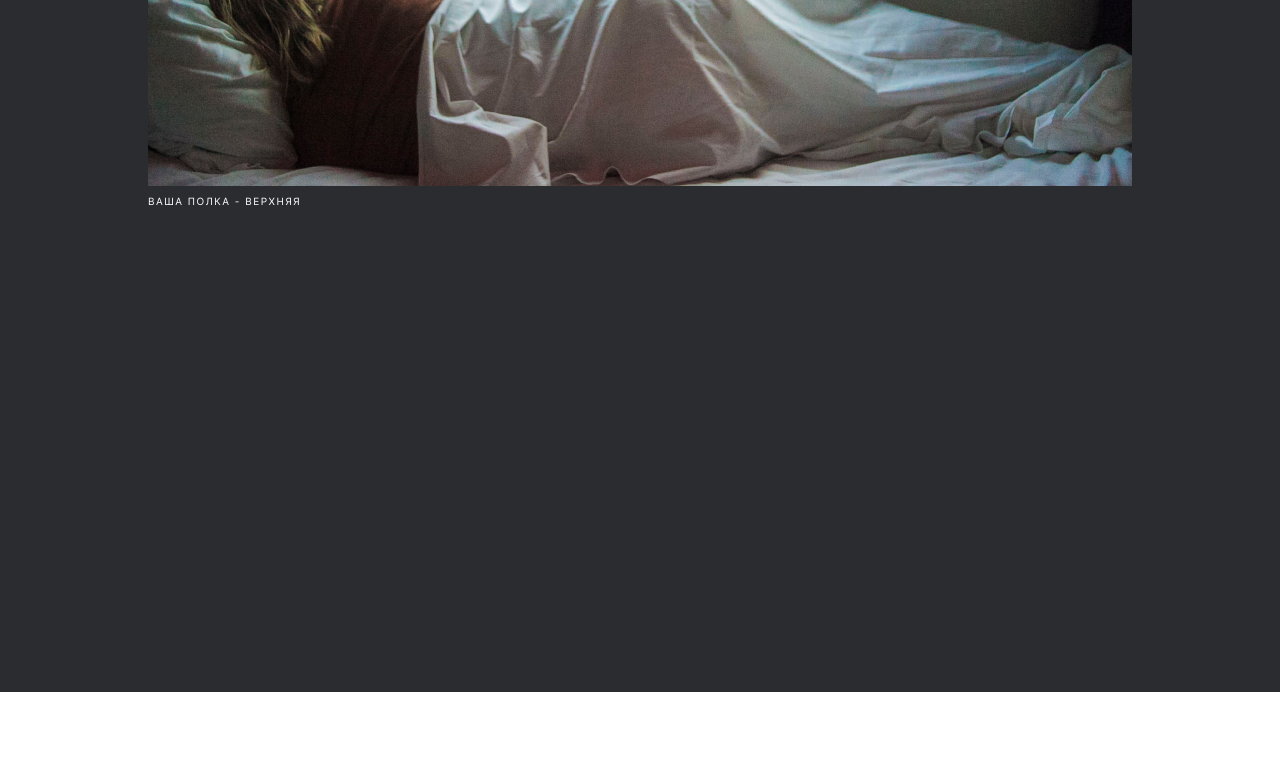
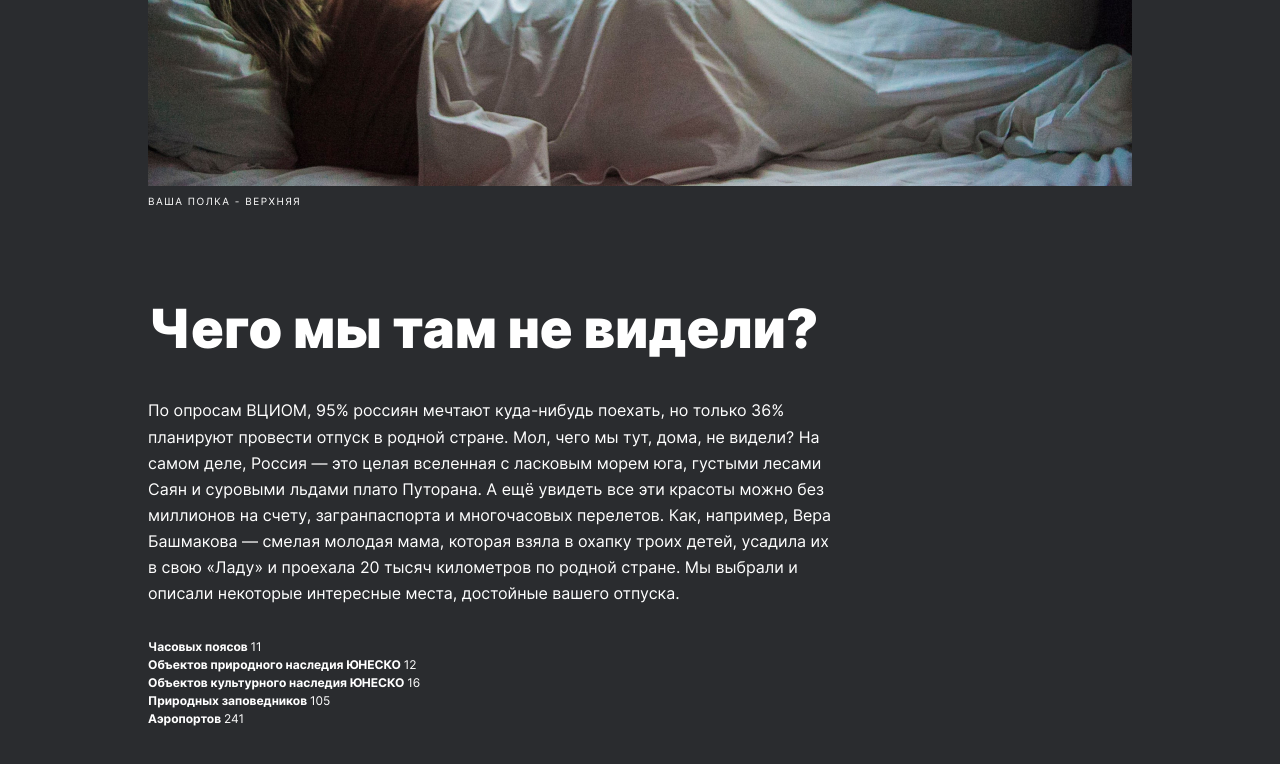
Before and after one commit to igor0sipov/russian-travel, a plain HTML site: page index.html in a window 1280 px wide. Shown: the part 933-1697 px from the top of the page. Before the commit the page ends 1625 px from the top, so only its background shows below. Drawn offline with Linux system fonts and the light colour scheme.

Commit message:
intro rdy

```diff
--- a/index.html
+++ b/index.html
@@ -24,7 +24,7 @@
       <p class="lead__caption">Ваша полка - верхняя</p>
     </section>
 
-    <!-- <section class="intro">
+    <section class="intro">
       <h2 class="intro__title">Чего мы там не видели?</h2>
       <p class="intro__text">По опросам ВЦИОМ, 95% россиян мечтают куда-нибудь поехать,
         но только 36% планируют провести отпуск в родной стране.
@@ -41,7 +41,7 @@
         <li><strong>Природных заповедников </strong>105</li>
         <li><strong>Аэропортов </strong>241</li>
       </ul>
-    </section> -->
+    </section>
 
     <!-- <ul class="photo-grid">
       <li>
```
